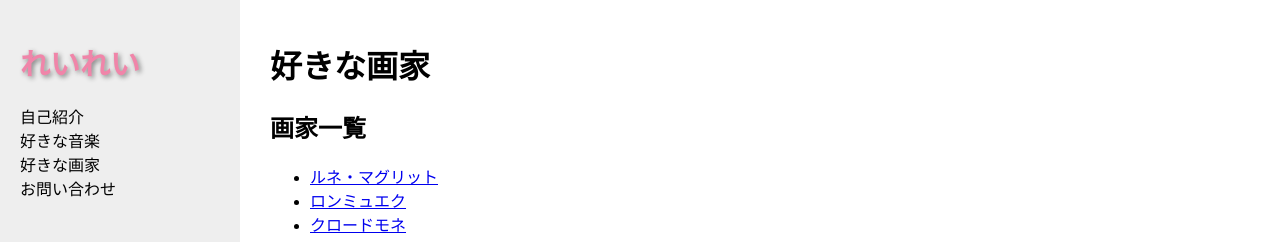
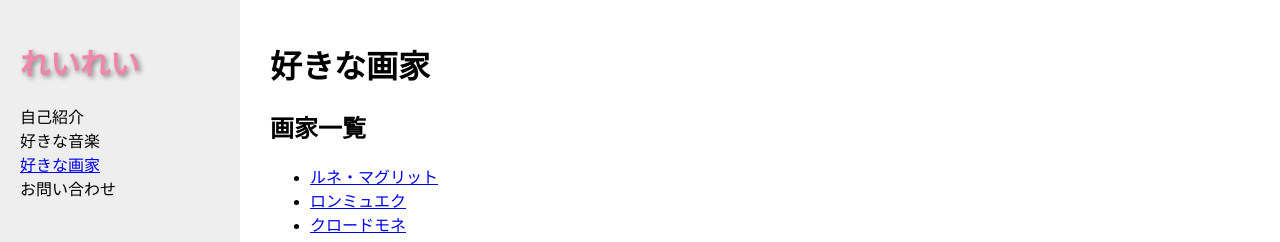
Before and after one commit to CreatorOO0328/reirei, a plain HTML site: page index.html in a window 1280 px wide. Shown: the top 242 px of the page. Drawn offline with Linux system fonts and the light colour scheme.

Commit message:
Update index.html

```diff
--- a/index.html
+++ b/index.html
@@ -12,7 +12,7 @@
             <ul>
                 <li>自己紹介</li>
                 <li>好きな音楽</li>
-                <li>好きな画家</li>
+                <li><a href="https://creatoroo0328.github.io/reirei/">好きな画家</a></li>
                 <li>お問い合わせ</li>
             </ul>
         </nav>
```
